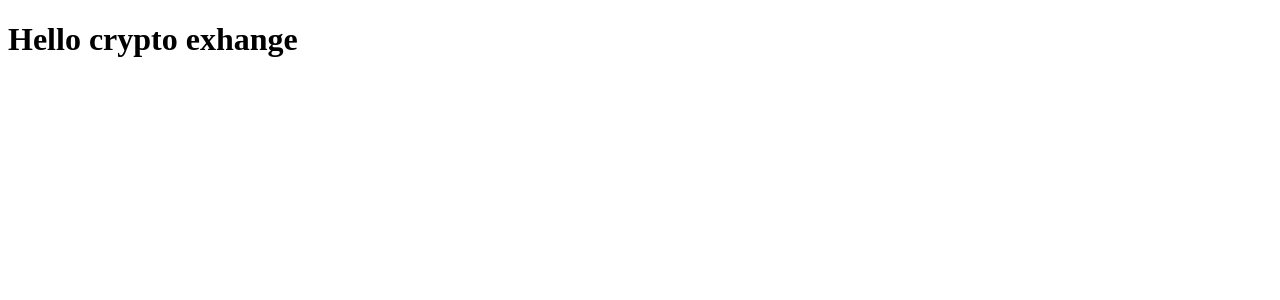
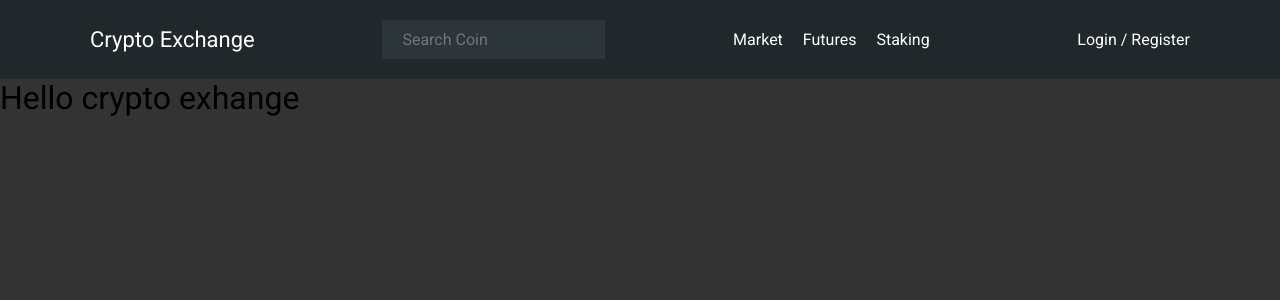
Before and after one commit to supalapka/CryptocurrencyExchange-Frontend-React, a React (Create React App) app: page / in a window 1280 px wide. Shown: the top 300 px of the page. Built offline with nearby package versions, Linux system fonts and the light colour scheme.

Commit message:
Created header with mock routes

```diff
--- a/src/App.js
+++ b/src/App.js
@@ -1,10 +1,16 @@
 import React from "react";
+import "./css/main.css"
+import Header from "./components/Header";
 
 class App extends React.Component {
-    render(){
-        return(
-        <h1>Hello crypto exhange</h1>)
-    }
+  render() {
+    return (
+      <div>
+        <Header />
+        <h1>Hello crypto exhange</h1>
+      </div>
+    );
+  }
 }
 
-export default App
+export default App;
--- /dev/null
+++ b/src/components/Header.js
@@ -0,0 +1,39 @@
+import React from "react";
+import "../css/header.css";
+
+import SearchWithSuggestions from "./SearchWithSuggestions";
+
+class Header extends React.Component {
+  render() {
+    return (
+      <header>
+        <div className="headerElements">
+          <div className="logo">
+            <a href="/home">Crypto Exchange</a>
+          </div>
+
+          <SearchWithSuggestions />
+
+          <nav>
+            <ul>
+              <li>
+                <a href="/market">Market</a>
+              </li>
+              <li>
+                <a href="/futures">Futures</a>
+              </li>
+              <li>
+                <a href="/staking">Staking</a>
+              </li>
+            </ul>
+          </nav>
+          <div className="user">
+            <a href="/login">Login</a> / <a href="/register">Register</a>
+          </div>
+        </div>
+      </header>
+    );
+  }
+}
+
+export default Header;
--- /dev/null
+++ b/src/components/SearchWithSuggestions.js
@@ -0,0 +1,48 @@
+import React, { Component } from "react";
+import { allCryptoSymbols } from "../utils";
+
+class SearchWithSuggestions extends Component {
+  constructor(props) {
+    super(props);
+    this.state = {
+      query: "",
+      suggestions: [],
+    };
+  }
+
+  handleInputChange = (event) => {
+    const query = event.target.value;
+    const matchingSuggestions = allCryptoSymbols.filter((item) =>
+      item.toLowerCase().includes(query.toLowerCase())
+    );
+
+    this.setState({
+      query,
+      suggestions: matchingSuggestions,
+    });
+  };
+
+  render() {
+    return (
+      <div className="dropdown">
+        <input
+          type="text"
+          value={this.state.query}
+          onChange={this.handleInputChange}
+          placeholder="Search Coin"
+          className="search-input"
+        />
+        <div className="dropdown-content">
+          {this.state.query &&
+            this.state.suggestions.map((suggestion, index) => (
+              <a key={index} href={`/market/${suggestion}`}>
+                {suggestion}
+              </a>
+            ))}
+        </div>
+      </div>
+    );
+  }
+}
+
+export default SearchWithSuggestions;
--- /dev/null
+++ b/src/css/header.css
@@ -0,0 +1,73 @@
+header {
+    background-color: #21282b;
+    padding: 10px 0;
+}
+
+header .headerElements {
+    color: #fff;
+    padding: 10px 0;
+    display: flex;
+    justify-content: space-between;
+    align-items: center;
+    max-width: 1100px;
+    margin: 0 auto;
+}
+
+.logo {
+    font-size: 22px;
+    cursor: pointer;
+    font-weight: 600;
+}
+
+
+nav ul li {
+    display: inline;
+    margin-right: 20px;
+}
+
+nav ul li a {
+    text-decoration: none;
+    color: #fff;
+}
+
+.user a,
+.logo a {
+    text-decoration: none;
+    color: #fff;
+}
+
+
+.search-input {
+    background-color: #2c363a;
+    color: white;
+    padding: 10px 20px;
+    font-size: 16px;
+    border: none;
+    cursor: pointer;
+}
+
+.dropdown-content {
+    display: block;
+    position: absolute;
+    background-color: #222;
+    min-width: 220px;
+    box-shadow: 0px 8px 16px 0px rgba(0, 0, 0, 0.2);
+    z-index: 1;
+}
+
+.dropdown-content a {
+    padding: 12px 16px;
+    text-decoration: none;
+    display: block;
+    color: #fff;
+}
+
+.dropdown-content a:hover {
+    background-color: #444;
+}
+
+
+/* show dropdown menu */
+.search-input:focus+.dropdown-content {
+    display: block;
+}
--- /dev/null
+++ b/src/css/main.css
@@ -0,0 +1,12 @@
+@import url('https://fonts.googleapis.com/css2?family=Montserrat:wght@300;500&family=Roboto&display=swap');
+
+* {
+    margin: 0px;
+    padding: 0px;
+    font-family: 'Roboto', sans-serif;
+    font-weight: 300;
+}
+
+body {
+    background-color: #333;
+}
```
